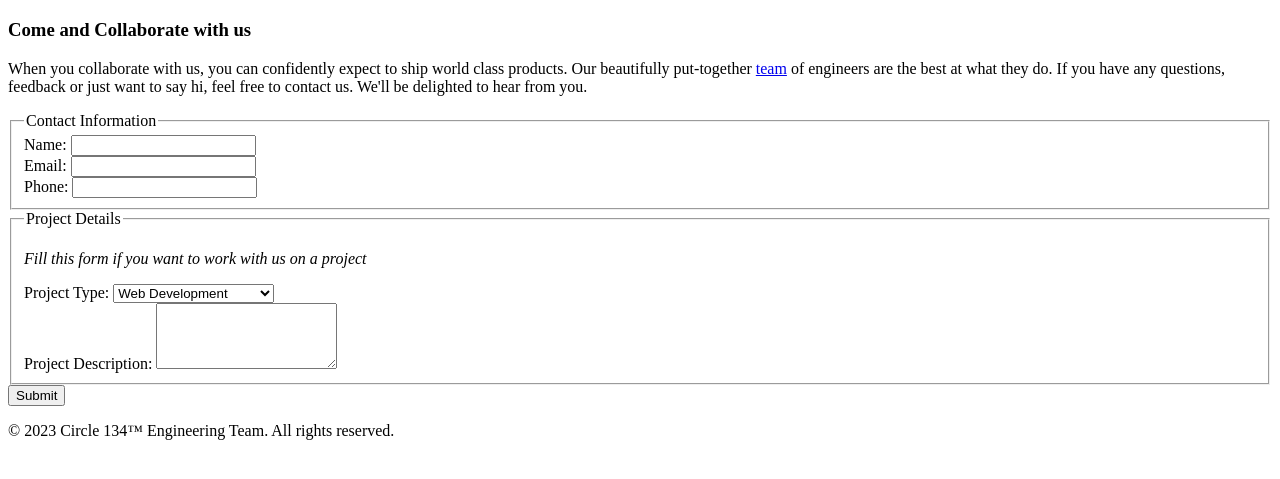
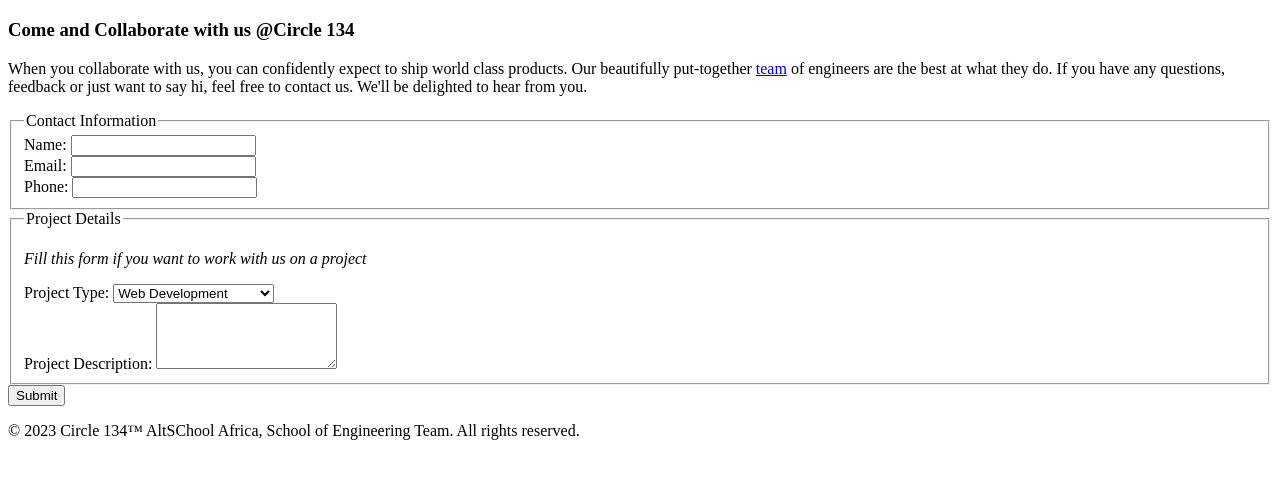
Before and after one commit to onikhalid/circle-134, a plain HTML site: page contact.html in a window 1280 px wide. Shown: the part 61-540 px from the top of the page. Drawn offline with Linux system fonts and the light colour scheme.

Commit message:
git tutorial

```diff
--- a/contact.html
+++ b/contact.html
@@ -12,7 +12,7 @@
     <main>
       <section>
         <h3>
-          Come and Collaborate with us
+          Come and Collaborate with us @Circle 134
         </h3>
 
         <p>
@@ -67,7 +67,7 @@
       </form>
     </main>
     <footer>
-      <p>&copy; 2023 Circle 134&trade; Engineering Team. All rights reserved.</p>
+      <p>&copy; 2023 Circle 134&trade; AltSChool Africa, School of Engineering Team. All rights reserved.</p>
     </footer>
   </body>
 </html>
```
